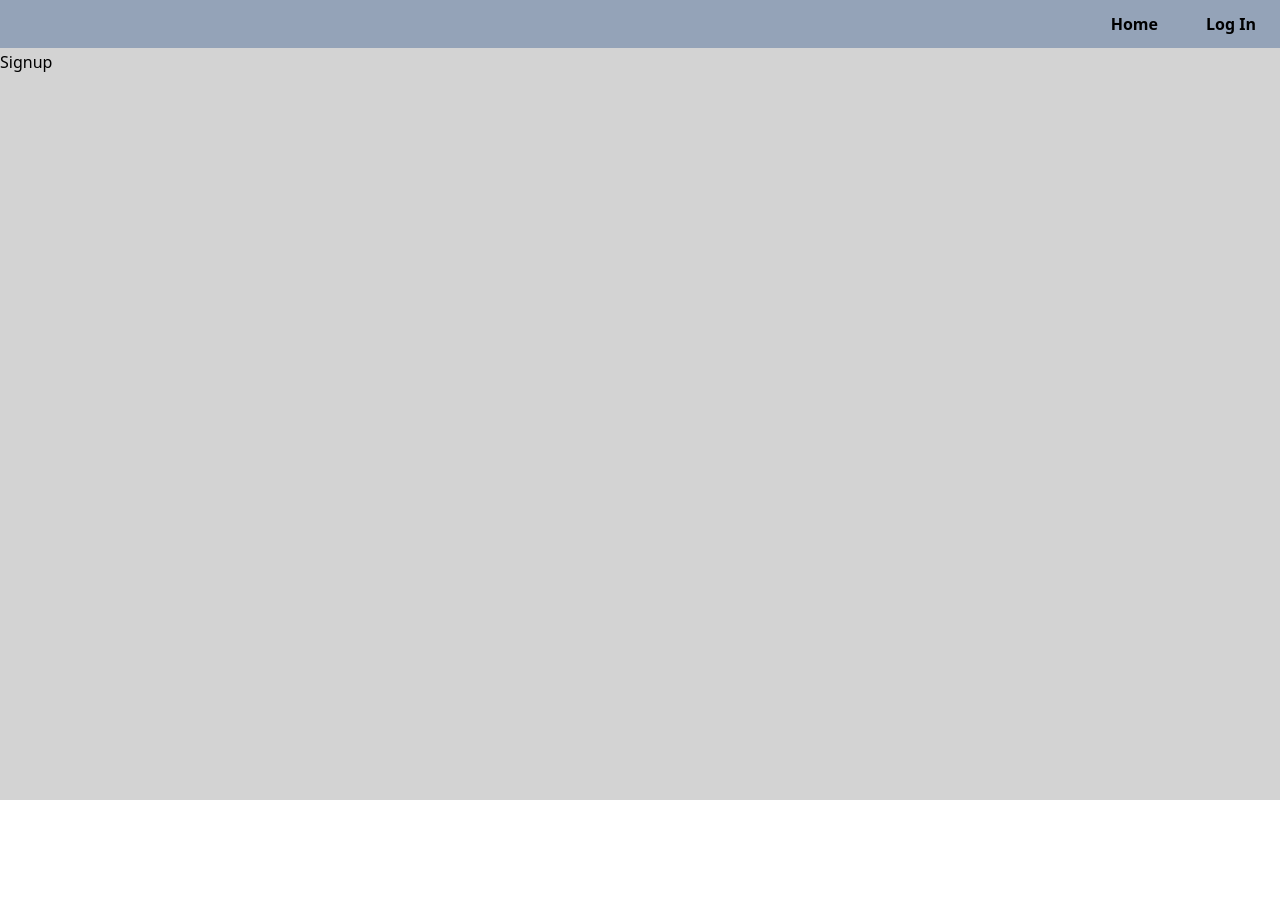
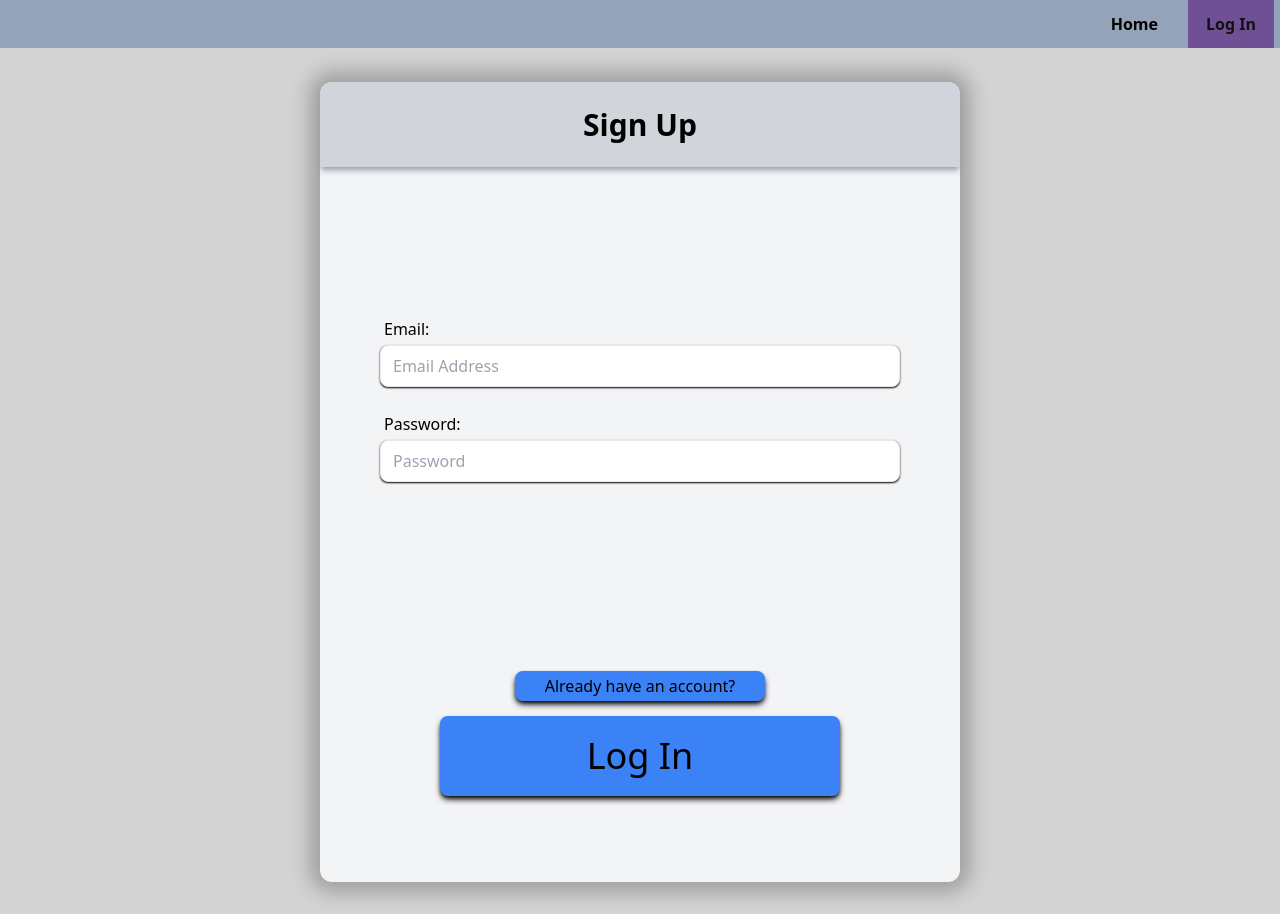
Before and after one commit to ViktorOlausson/oop2_projekt_grupp7, a React (Vite) app in the folder oop2blogapp/: page /signup in a window 1280 px wide. Before the commit the page ends 808 px from the top, so only its background shows below. Built offline with nearby package versions, Linux system fonts and the light colour scheme; no server answers.

Commit message:
sign up page active menu login

```diff
--- a/oop2blogapp/src/components/Header.jsx
+++ b/oop2blogapp/src/components/Header.jsx
@@ -20,8 +20,13 @@ function Header() {
 
     const navigate = useNavigate()
     const location = useLocation()
-    const currentPath = location.pathname
+    let currentPath = location.pathname
     const authStatus = useSelector((state) => state.auth.status)
+    console.log(currentPath)
+    if(currentPath == "/signup"){
+      currentPath = "/login"
+    }
+
   return (
     <header className='h-12 place-content-center flex sticky top-0 z-50 bg-slate-400'>
       {/* border frame: border-2 border-border-gray */}
--- a/oop2blogapp/src/pages/Signup.jsx
+++ b/oop2blogapp/src/pages/Signup.jsx
@@ -1,8 +1,53 @@
-import React from 'react'
+import React, {useState} from 'react'
+import { Link, useNavigate } from 'react-router-dom'
+import { useForm } from 'react-hook-form'
+import { useDispatch } from 'react-redux'
+import authService from '../appwrite/auth'
+import { login as authLogin } from '../Store/authSlice'
+import Button from '../components/Button'
+import Input from '../components/Input'
+import Card from '../components/Card'
+
+
+const buttonStyle = "w-[250px] mb-[15px] font-medium text-black duration-500 shadow-md shadow-black bg-blue-500 rounded-lg hover:bg-blue-900 hover:text-white hover:shadow-none"
+
+const forgotPasswordNav = "/notYetImplemented"
+const haveAccountNave = "/login"
 
 function Signup() {
+
+  const navigate = useNavigate()
+  const [error, setError] = useState("")
+  const dispatch = useDispatch()
+  const {register, handleSubmit} = useForm()
+
   return (
-    <div>Signup</div>
+    <div className='py-8'>
+      <div className="flex items-center justify-center h-full">
+        <Card className='flex flex-col items-center'>
+
+          <div className='flex w-full items-center justify-center h-[85px] bg-gray-300 rounded-t-xl shadow-md shadow-gray-400'> {/* Heading div */}
+            <h2 className="text-3xl font-bold leading-tight">Sign Up</h2>
+          </div>
+
+          <form action="" className='mt-[150px]'>
+            <div className='flex flex-col h-[165px] w-[520px] justify-between'> {/* Input div */}
+              <Input className="shadow-sm shadow-black focus:shadow-none focus:border-gray-400 duration-300" label="Email: " placeholder="Email Address" type="email" {...register("email", {required: true,})}/>
+              <Input className="shadow-sm shadow-black focus:shadow-none focus:border-gray-400 duration-300" label="Password: " type="password" placeholder="Password" {...register("password", { required: true })}/>
+            </div>
+
+            <div className='h-full w-full mt-3 flex flex-col items-center justify-end'>  {/* Button div */}
+              {/* <Button className={`${buttonStyle} h-[30px]`} padding='' onClick={() => navigate(forgotPasswordNav)}> Forgot Password </Button>  */} {/* Sign up med annat???? */}
+              <Button className={`${buttonStyle} h-[30px]`} padding='' onClick={() => navigate(haveAccountNave)}> Already have an account? </Button>
+
+              <Button className={`${buttonStyle} w-[400px] h-20 text-4xl font-bold mb-5`} padding='' type="submit"> Log In </Button>
+            </div>
+          </form>
+
+
+        </Card>
+      </div>
+    </div>
   )
 }
 
```
